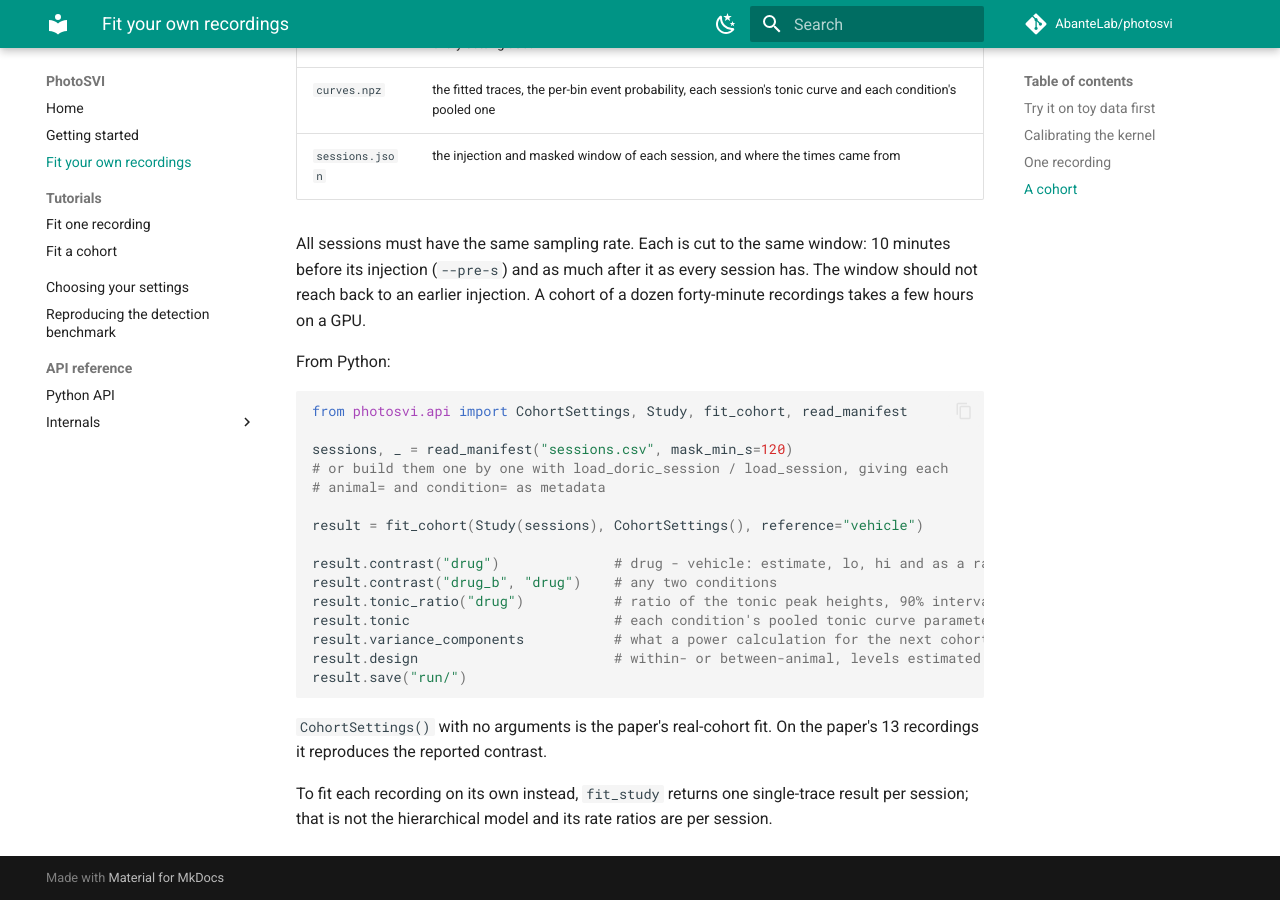
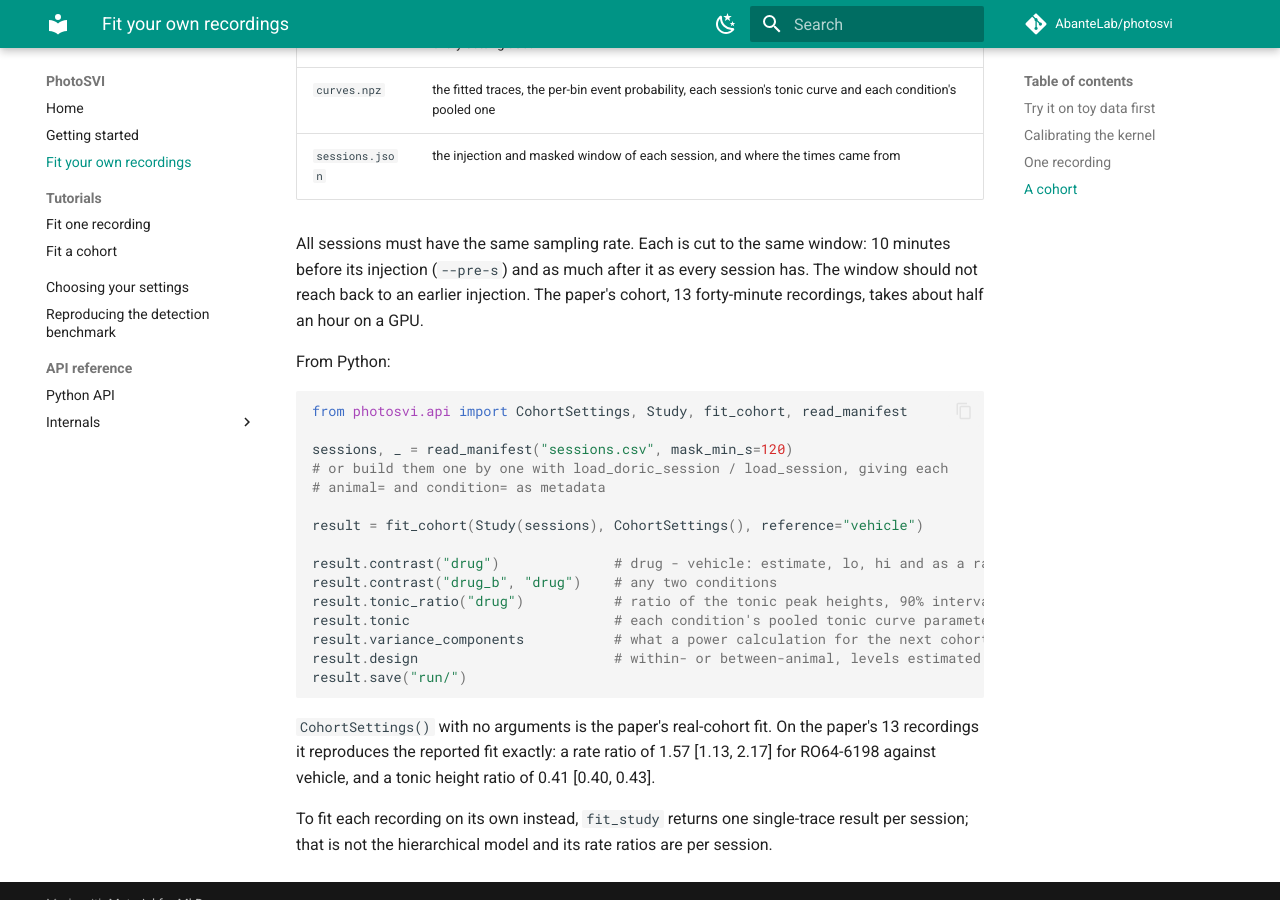
Before and after one commit to AbanteLab/photosvi, an MkDocs documentation site: the page built from docs/fit-your-recordings.md, in a window 1280 px wide and 900 px high, scrolled down 5150 px. Built offline with MkDocs 1.6.1 and Material for MkDocs 9.7.7, drawn with Linux system fonts in a browser that asks for light colours; comment, search, counter and statistics services are not loaded.

Commit message:
Docs: cohort runtime and reproduced numbers

````diff
--- a/docs/fit-your-recordings.md
+++ b/docs/fit-your-recordings.md
@@ -154,8 +154,8 @@ injection differs from that under `--reference`, with its 90% interval, and writ
 
 All sessions must have the same sampling rate. Each is cut to the same window: 10 minutes
 before its injection (`--pre-s`) and as much after it as every session has. The window
-should not reach back to an earlier injection. A cohort of a dozen forty-minute recordings
-takes a few hours on a GPU.
+should not reach back to an earlier injection. The paper's cohort, 13 forty-minute
+recordings, takes about half an hour on a GPU.
 
 From Python:
 
@@ -178,7 +178,8 @@ result.save("run/")
 ```
 
 `CohortSettings()` with no arguments is the paper's real-cohort fit. On the paper's 13
-recordings it reproduces the reported contrast.
+recordings it reproduces the reported fit exactly: a rate ratio of 1.57 [1.13, 2.17] for
+RO64-6198 against vehicle, and a tonic height ratio of 0.41 [0.40, 0.43].
 
 To fit each recording on its own instead, `fit_study` returns one single-trace result per
 session; that is not the hierarchical model and its rate ratios are per session.
````
Also changed, not shown: 1 other file.
